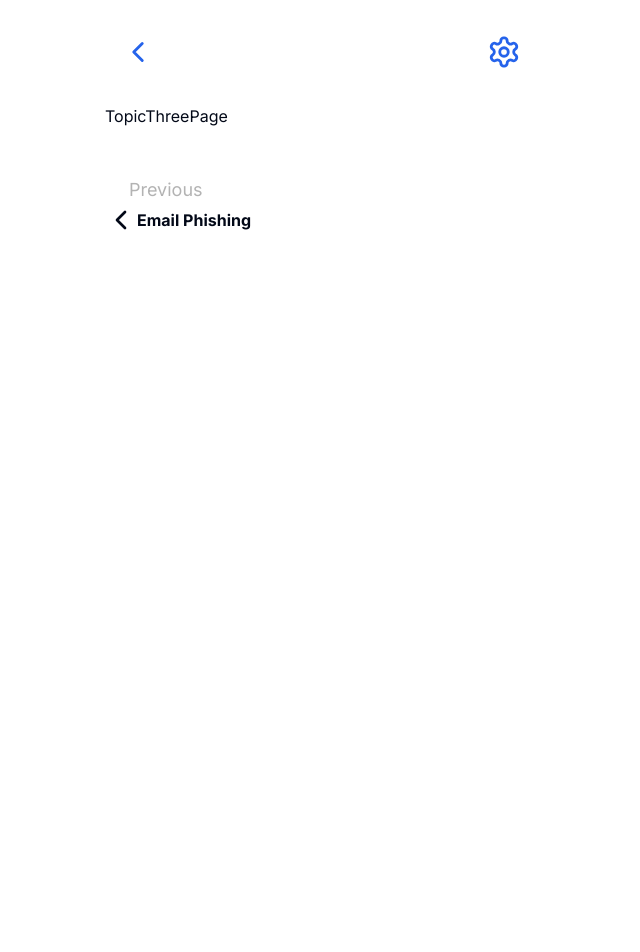
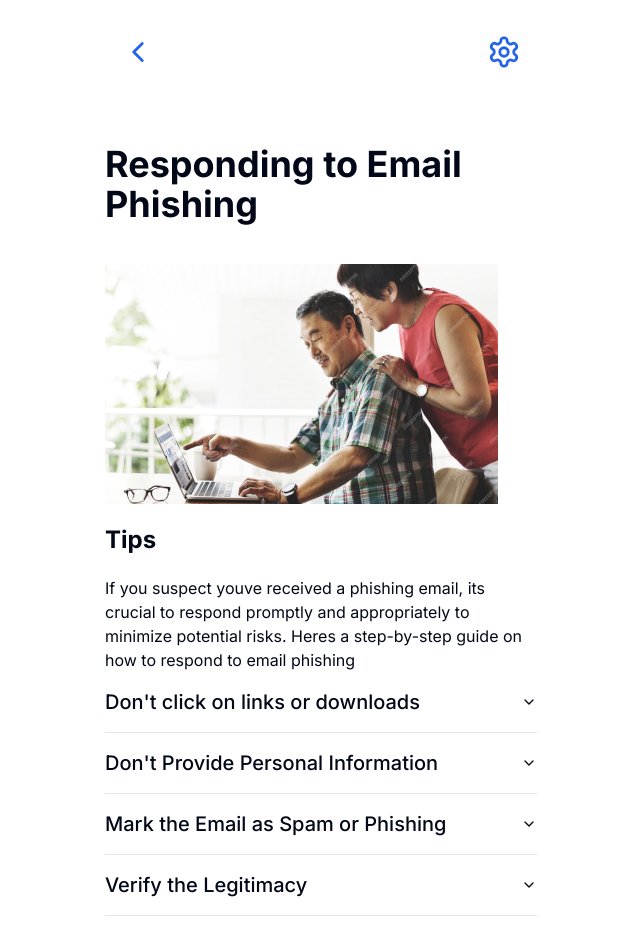
Before and after one commit to Email-Phising-Guard/Email-Guard, a Next.js app: page /dashboard/topic/impact-of-phising in a window 1280 px wide. Shown: the top 952 px of the page, without its empty margins (319-959 px from the left). Before the commit the page ends 800 px from the top, so only its background shows below. Built offline with nearby package versions, Linux system fonts and the light colour scheme.

Commit message:
finish impact-of-phising page

```diff
--- a/src/app/dashboard/topic/impact-of-phising/page.tsx
+++ b/src/app/dashboard/topic/impact-of-phising/page.tsx
@@ -1,13 +1,76 @@
+import {
+  Accordion,
+  AccordionContent,
+  AccordionItem,
+  AccordionTrigger,
+} from "@/components/ui/accordion";
+
 import MaxWidthWrapper from "@/components/max-width-wrapper";
 import Navbar from "@/components/navbar";
 import TopicNav from "@/components/topic-nav";
+import Image from "next/image";
+
+const tips = [
+  {
+    header: "Don't click on links or downloads",
+    content:
+      "Avoid clicking on any links or downloading attachments in the suspicious email. These could lead to malware or phishing websites.",
+  },
+  {
+    header: "Don't Provide Personal Information",
+    content:
+      "Never reply to the email with personal or sensitive information. Legitimate organizations will not ask for such details via email.",
+  },
+  {
+    header: "Mark the Email as Spam or Phishing",
+    content: `Use your email client's options to mark the email as spam or phishing. This helps improve the email provider's filters and prevents similar emails from reaching your inbox.`,
+  },
+  {
+    header: "Verify the Legitimacy",
+    content: `If the email claims to be from a known organization, independently verify the request by contacting the organization through official channels. Do not use contact details provided in the suspicious email.`,
+  },
+];
 
 export default function TopicThreePage() {
   return (
     <>
       <Navbar type="back" />
       <MaxWidthWrapper>
-        TopicThreePage
+        <h1 className="my-10">Responding to Email Phishing</h1>
+        <Image
+          src="/otherPics/picture1.png"
+          alt="two people looking at a computer screen"
+          width={393}
+          height={240}
+        />
+        <div className="my-5 flex items-center justify-start">
+          <h2>Tips</h2>
+        </div>
+
+        <span>
+          If you suspect youve received a phishing email, its crucial to respond
+          promptly and appropriately to minimize potential risks. Heres a
+          step-by-step guide on how to respond to email phishing
+        </span>
+
+        {tips.map((tip, index) => (
+          <Accordion type="single" collapsible key={index}>
+            <AccordionItem value={`item-${index}`}>
+              <AccordionTrigger>{tip.header}</AccordionTrigger>
+              <AccordionContent>{tip.content}</AccordionContent>
+            </AccordionItem>
+          </Accordion>
+        ))}
+
+        <h2 className="mb-5 mt-14 text-3xl">Video</h2>
+        <iframe
+          width="430"
+          height="315"
+          src="https://www.youtube.com/embed/kWI7cRmQfpE?si=slyvjuecSp_oBpRf"
+          title="YouTube video player"
+          allow="accelerometer; autoplay; clipboard-write; encrypted-media; gyroscope; picture-in-picture; web-share"
+        ></iframe>
+
         <TopicNav segmentPrev="identifying-email-phishing" />
       </MaxWidthWrapper>
     </>
```
Also changed, not shown: public/otherPics/picture1.png (added).
